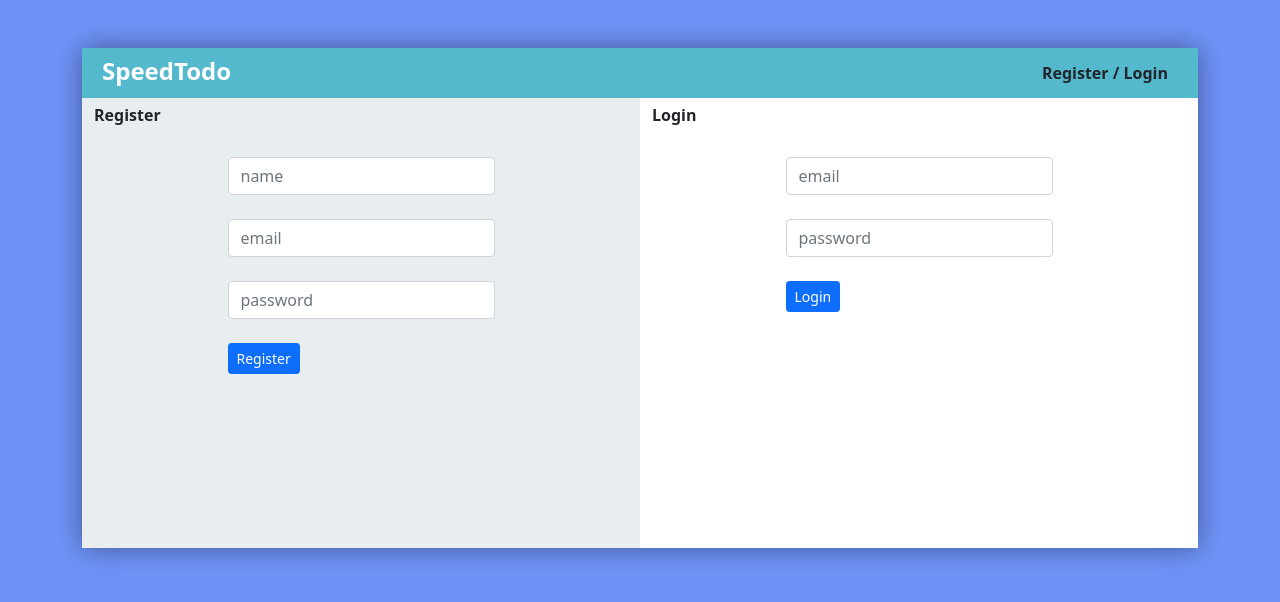
After one commit to hamidrezasafayee/speedtodo, a PHP site: page /auth.php in a window 1280 px wide. The commit adds this page. Shown: the top 602 px of the page. Run offline with PHP 8.4, Linux system fonts and the light colour scheme.

Commit message:
complete-register-and-login

```diff
--- /dev/null
+++ b/auth.php
@@ -0,0 +1,28 @@
+<?php
+include "bootstrap/init.php";
+
+$homeUrl = siteUrl();
+if ($_SERVER['REQUEST_METHOD'] == 'POST') {
+    $action = $_GET['action'];
+    $params = $_POST;
+    if ($action == 'register') {
+        $result = register($params);
+        if (!$result) {
+            messageError("Error in register. please try again later");
+        } else {
+            message("Registeration is successfully. <a href='auth.php'>Back and login to site</a>");
+        }
+    }elseif($action == 'login'){
+        $result = login($params['email'],$params['password']);
+        if (!$result) {
+            messageError("email or password inconrrect");
+        } else {
+            header("location:".$homeUrl);
+            die();
+        }
+    }
+}
+
+
+# include view
+include "tpl/tpl-auth.php";
--- a/bootstrap/init.php
+++ b/bootstrap/init.php
@@ -1,4 +1,5 @@
 <?php
+session_start();
 include "constants.php";
 include BASE_PATH."bootstrap/config.php";
 include BASE_PATH."libs/helper.php";
--- a/libs/helper.php
+++ b/libs/helper.php
@@ -24,3 +24,15 @@ function siteUrl($uri = null)
 {
     return BASE_URL . $uri;
 }
+
+function message(string $msg)
+{
+    echo "<div style='padding: 30px;width: 80%;margin: 50px auto;background: cyan;color: #521717;border-radius: 10px;font-family: sans-serif;'>$msg</div>";
+    die();
+}
+
+function messageError(string $msg)
+{
+    echo "<div style='padding: 30px;width: 80%;margin: 50px auto;background: #f9dede;color: #521717;border-radius: 10px;font-family: sans-serif;'>$msg</div>";
+    die();
+}
--- a/libs/lib-auth.php
+++ b/libs/lib-auth.php
@@ -1,5 +1,70 @@
 <?php
 function getUserId()
 {
-    return 1;
+    return getLoggedInUser()->id ?? 0;
 }
+
+function isLoggedIn()
+{
+    return isset($_SESSION['user']) ? true : false;
+}
+
+function register($userData)
+{
+    global $pdo;
+    $pass = password_hash($userData['password'], PASSWORD_BCRYPT);
+    $sql = "INSERT INTO users (name,email,password) VALUES (:name,:email,:password)";
+    $stmt = $pdo->prepare($sql);
+    $stmt->execute([
+        ':name' => $userData['name'],
+        ':email' => $userData['email'],
+        ':password' => $pass
+    ]);
+    return $stmt->rowCount() ? true : false;
+}
+
+function login($email, $pass)
+{
+    # check email
+    $user = getUserByEmail($email);
+    if ($user == null) {
+        return false;
+    }
+    # check password
+    if (password_verify($pass, $user->password)) {
+        loginSession($user);
+        return true;
+    }
+    return false;
+}
+
+function getUserByEmail($email)
+{
+    global $pdo;
+    $sql = "SELECT * FROM users WHERE email = :email";
+    $stmt = $pdo->prepare($sql);
+    $stmt->execute([
+        ':email' => $email
+    ]);
+    $records = $stmt->fetchAll(PDO::FETCH_OBJ);
+    return $records[0] ?? null;
+}
+
+function loginSession($user)
+{
+    $_SESSION['user'] = $user;
+}
+
+function getLoggedInUser()
+{
+    if (isLoggedIn()) {
+        return $_SESSION['user'];
+    }else{
+        return null;
+    }
+}
+
+function logout()
+{
+    unset($_SESSION['user']);
+}
--- /dev/null
+++ b/tpl/tpl-auth.php
@@ -0,0 +1,58 @@
+<!DOCTYPE html>
+<html lang="en">
+
+<head>
+    <meta charset="UTF-8">
+    <meta http-equiv="X-UA-Compatible" content="IE=edge">
+    <meta name="viewport" content="width=device-width, initial-scale=1.0">
+    <link rel="stylesheet" href="assets/css/bootstrap.min.css">
+    <link rel="stylesheet" href="assets/css/style.css">
+    <link rel="stylesheet" href="assets/fonts/bootstrap-icons/bootstrap-icons.css">
+    <link rel="shortcut icon" href="assets/img/profile.png" type="image/x-icon">
+    <title>SpeedTodo - Todo Manager</title>
+</head>
+
+<body>
+    <div class="container">
+        <div class="col-12 mt-5">
+            <div class="box w-100">
+                <div class="custom-nav">
+                    <div class="title text-white">SpeedTodo</div>
+                    <div class="user">
+                        <span class="username float-end">Register / Login</span>
+                    </div>
+                </div>
+                <div class="container">
+                    <div class="row">
+                        <div class="col-12 col-sm-6 side">
+                            <div class="tasks-title">Register</div>
+                            <div class="col-6 mx-auto  register">
+                                <form action="<?= siteUrl('auth.php?action=register') ?>" method="post">
+                                    <input type="text" name="name" placeholder="name" class="form-control my-4">
+                                    <input type="email" name="email" placeholder="email" class="form-control mb-4">
+                                    <input type="password" name="password" placeholder="password" class="form-control mb-4">
+                                    <button type="submit" name="btn" class="btn btn-primary btn-sm">Register</button>
+                                </form>
+                            </div>
+                        </div>
+                        <div class="col-12 col-sm-6">
+                            <div class="tasks-title">Login</div>
+                            <div class="col-6 mx-auto">
+                                <form action="<?= siteUrl('auth.php?action=login') ?>" method="post">
+                                    <input type="email" name="email" placeholder="email" class="form-control my-4">
+                                    <input type="password" name="password" placeholder="password" class="form-control mb-4">
+                                    <button type="submit" name="btn" class="btn btn-primary btn-sm">Login</button>
+                                </form>
+                            </div>
+                        </div>
+                    </div>
+                </div>
+            </div>
+        </div>
+    </div>
+    <script src="assets/js/jquery-3.6.0.min.js"></script>
+    <script src="assets/js/custom.js"></script>
+
+</body>
+
+</html>
--- a/tpl/tpl-index.php
+++ b/tpl/tpl-index.php
@@ -19,8 +19,8 @@
                 <div class="custom-nav">
                     <div class="title text-white">SpeedTodo</div>
                     <div class="user">
-                        <a href="http://learn.php/8-todo/?logout=1" class="float-end text-white mt-2"><i class="bi bi-box-arrow-right"></i></a>
-                        <span class="username float-end">hamidreza safayee</span>
+                        <a href="<?= siteUrl('?logout=1') ?>" class="float-end text-white mt-2"><i class="bi bi-box-arrow-right"></i></a>
+                        <span class="username float-end"><?= getLoggedInUser()->name ?></span>
                         <img src="assets/img/profile.png" class="rounded float-end" width="40" height="40">
                     </div>
                 </div>
```
Also changed, not shown: docs/db_speedtodo.sql (added, +135 -0 lines), index.php (+8 -0 lines), assets/css/style.css (line endings or trailing spaces), 1 other file.
